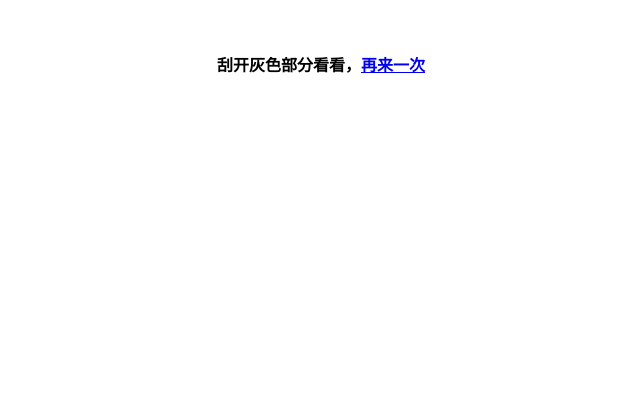
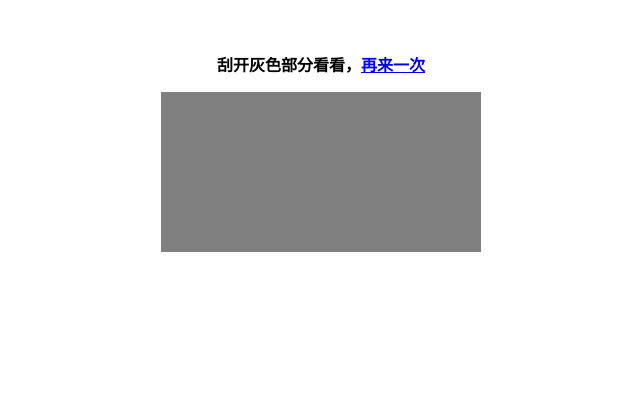
Before and after one commit to zxpsuper/Demo, a plain HTML site: page guajiang/index.html in a window 1280 px wide. Shown: the whole page, without its empty margins (319-959 px from the left). Drawn offline with Linux system fonts and the light colour scheme.

Commit message:
一些修改

```diff
--- a/guajiang/index.html
+++ b/guajiang/index.html
@@ -30,7 +30,7 @@
         >
       </div>
       <div class="demo">
-        <canvas></canvas>
+        <canvas id="canvas"></canvas>
       </div>
     </div>
 
--- a/qrcode/qrcode-dev.js
+++ b/qrcode/qrcode-dev.js
@@ -1487,6 +1487,7 @@ var QRCode;
         };
 
         if (typeof vOption === 'string') {
+            // 如果 option 是字符串，就默认为text文本
             vOption = {
                 text: vOption,
             };
```
Also changed, not shown: qrcode/index.html (+2 -1 lines).
